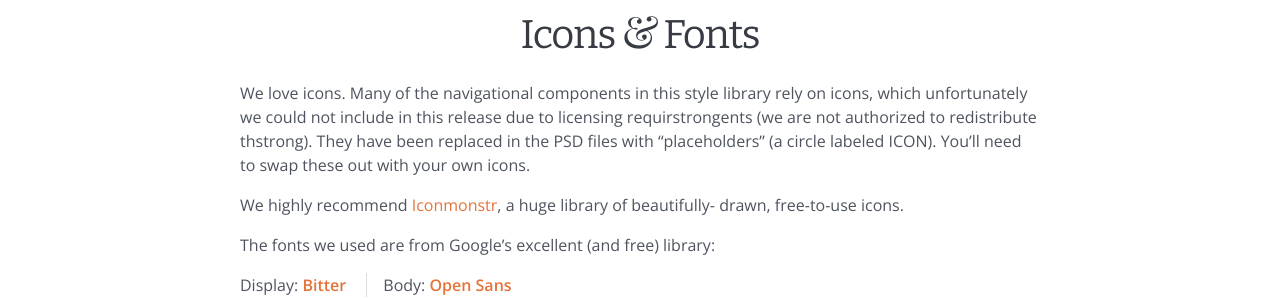
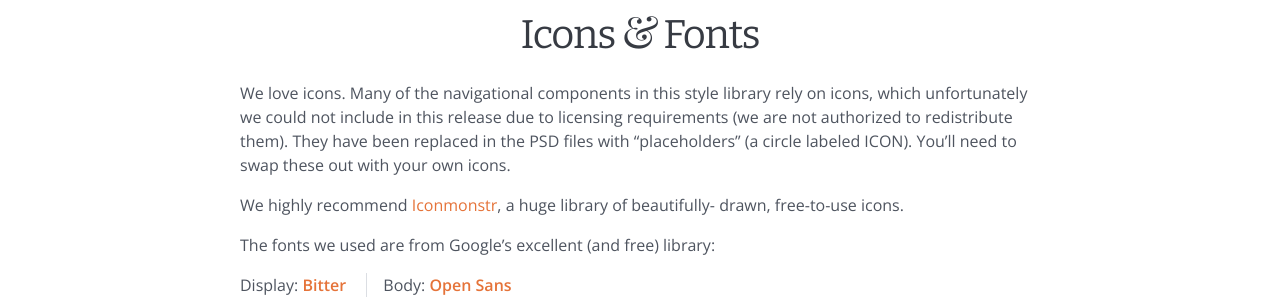
Before and after one commit to jayperryworks/ELMS-styles, a Jekyll site: the page built from index.html, in a window 1280 px wide. Shown: the part 1043-1343 px from the top of the page. Built offline with Jekyll 4.4.1, drawn with Linux system fonts in a browser that asks for light colours; nearby versions of some CDN libraries; Markdown is read by kramdown in place of the engine named in the settings.

Commit message:
fixing more typos

```diff
--- a/index.html
+++ b/index.html
@@ -21,7 +21,7 @@ title: Your New Jekyll Site
 	<main role="main">
 		<h2>Icons <span class="amp">&amp;</span> Fonts</h2>
 		<p>We love icons. Many of the navigational components in this style
-	library rely on icons, which unfortunately we could not include in this release due to licensing requirstrongents (we are not authorized to redistribute thstrong). They have been replaced in the PSD files with “placeholders” (a circle labeled ICON). You’ll need to swap these out with your own icons.</p>
+	library rely on icons, which unfortunately we could not include in this release due to licensing requirements (we are not authorized to redistribute them). They have been replaced in the PSD files with “placeholders” (a circle labeled ICON). You’ll need to swap these out with your own icons.</p>
 		<p>We highly recommend <a href="http://iconmonstr.com">Iconmonstr</a>, a huge library of beautifully- drawn, free-to-use icons.</p>
 		<p>The fonts we used are from Google’s excellent (and free) library:</p>
 			<dl>
```
